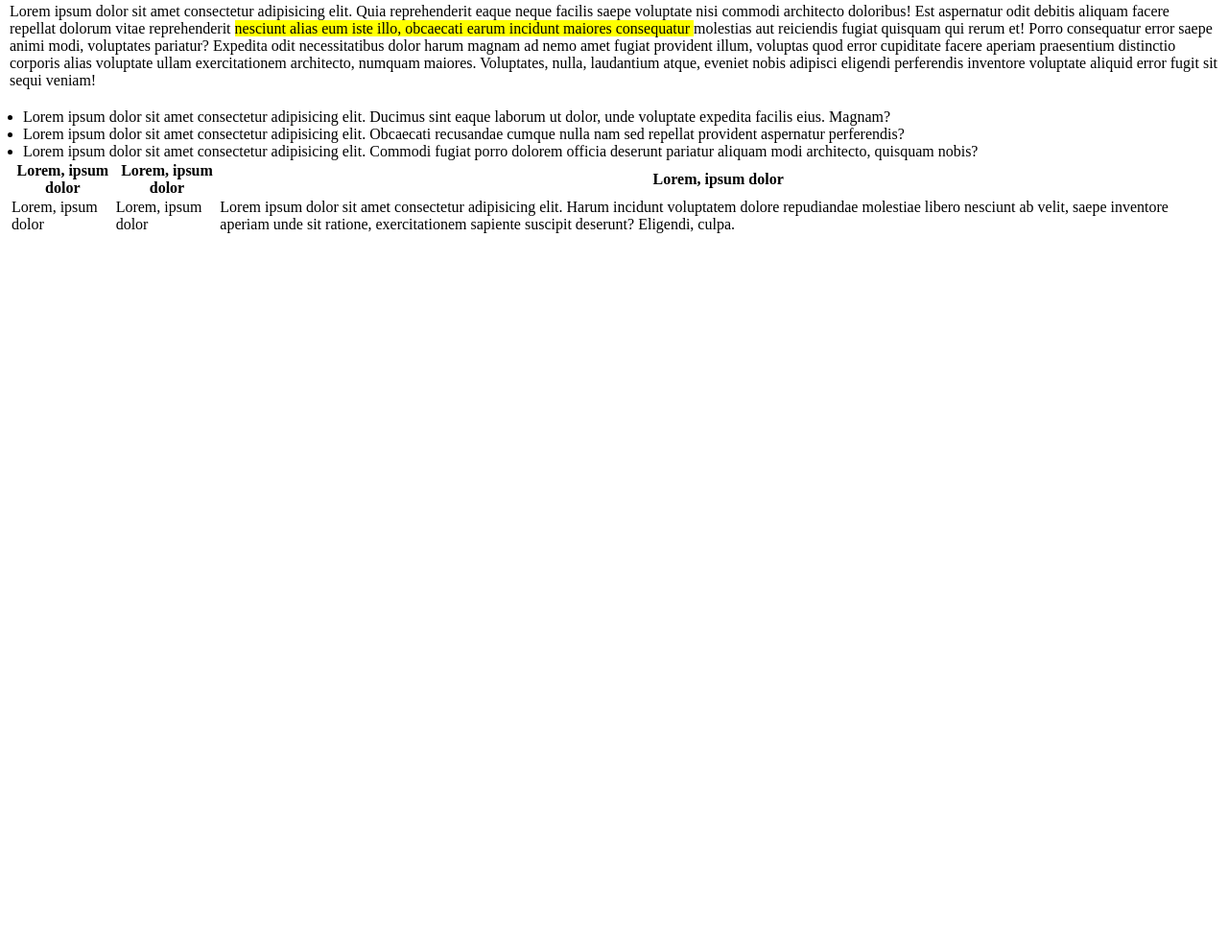
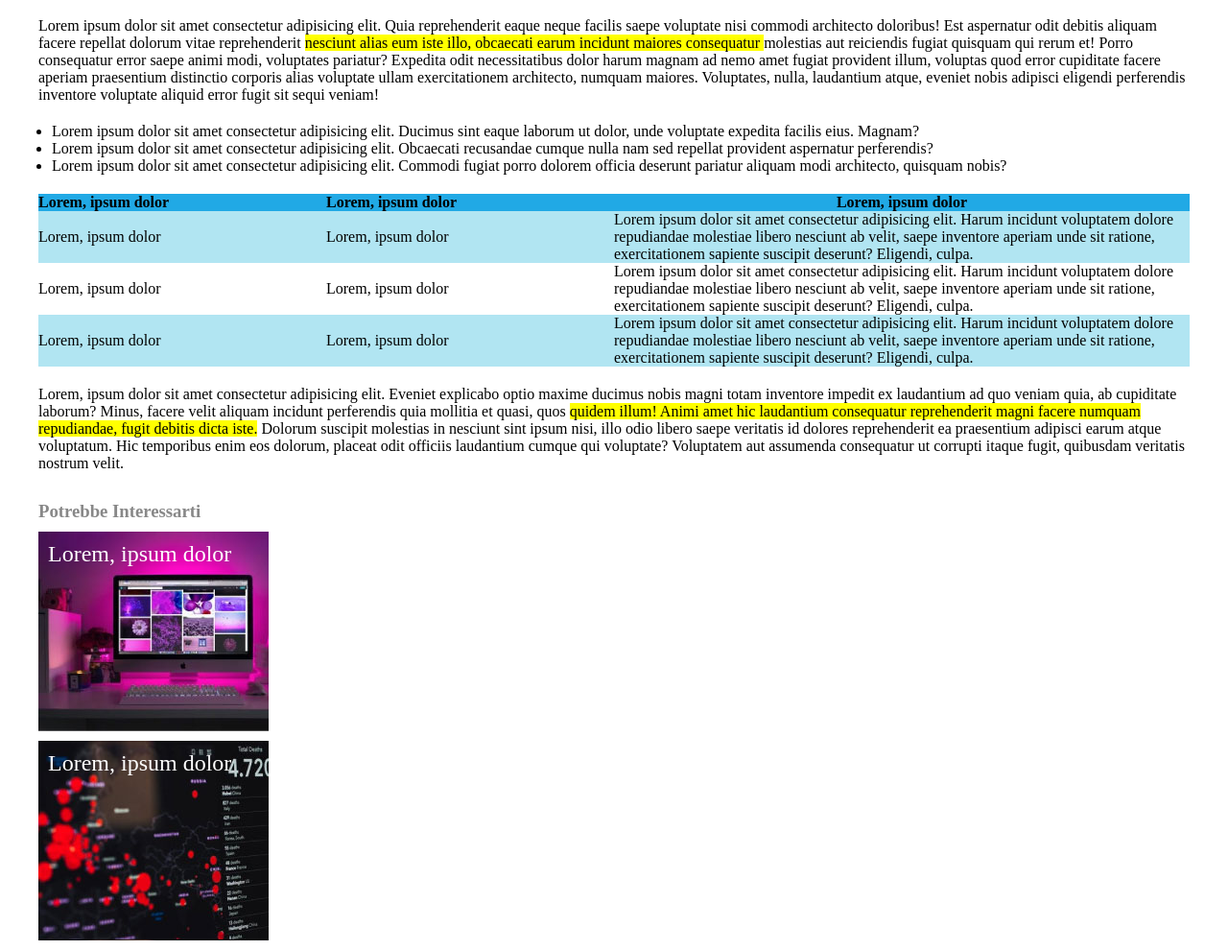
Before and after one commit to ttom-eragiapreso/html-css-booleaner, a plain HTML site: page index.html in a window 1280 px wide. Shown: the part 662-1652 px from the top of the page at 96% size. Before the commit the page ends 907 px from the top, so only its background shows below. Drawn offline with Linux system fonts and the light colour scheme.

Commit message:
[add] all styles

```diff
--- a/index.html
+++ b/index.html
@@ -5,7 +5,7 @@
   <meta http-equiv="X-UA-Compatible" content="IE=edge">
   <meta name="viewport" content="width=device-width, initial-scale=1.0">
   <link rel="stylesheet" href="/styles.css">
-  <title>Document</title>
+  <title>Html-css-booleaner</title>
 </head>
 <body>
 
@@ -56,28 +56,45 @@
       <table>
         <thead>
           <div class="table-head">
-            <tr>
+            <tr class="table-header">
               <th>Lorem, ipsum dolor</th>
               <th>Lorem, ipsum dolor</th>
-              <th>Lorem, ipsum dolor</th>
+              <th class="last">Lorem, ipsum dolor</th>
             </tr>
           </div>
         </thead>
         <tbody>
+          <tr class="primary-color">
+            <td>Lorem, ipsum dolor</td>
+            <td>Lorem, ipsum dolor</td>
+            <td>Lorem ipsum dolor sit amet consectetur adipisicing elit. Harum incidunt voluptatem dolore repudiandae molestiae libero nesciunt ab velit, saepe inventore aperiam unde sit ratione, exercitationem sapiente suscipit deserunt? Eligendi, culpa.</td>
+          </tr>
           <tr>
             <td>Lorem, ipsum dolor</td>
             <td>Lorem, ipsum dolor</td>
             <td>Lorem ipsum dolor sit amet consectetur adipisicing elit. Harum incidunt voluptatem dolore repudiandae molestiae libero nesciunt ab velit, saepe inventore aperiam unde sit ratione, exercitationem sapiente suscipit deserunt? Eligendi, culpa.</td>
           </tr>
-
+          <tr class="primary-color">
+            <td>Lorem, ipsum dolor</td>
+            <td>Lorem, ipsum dolor</td>
+            <td>Lorem ipsum dolor sit amet consectetur adipisicing elit. Harum incidunt voluptatem dolore repudiandae molestiae libero nesciunt ab velit, saepe inventore aperiam unde sit ratione, exercitationem sapiente suscipit deserunt? Eligendi, culpa.</td>
+          </tr>
         </tbody>
       </table>
 
     </section>
+
+    <!-- Paragraph under the table -->
+
+    <section>
+      <p>Lorem, ipsum dolor sit amet consectetur adipisicing elit. Eveniet explicabo optio maxime ducimus nobis magni totam inventore impedit ex laudantium ad quo veniam quia, ab cupiditate laborum? Minus, facere velit aliquam incidunt perferendis quia mollitia et quasi, quos <span class="highlight">quidem illum! Animi amet hic laudantium consequatur reprehenderit magni facere numquam repudiandae, fugit debitis dicta iste.</span>  Dolorum suscipit molestias in nesciunt sint ipsum nisi, illo odio libero saepe veritatis id dolores reprehenderit ea praesentium adipisci earum atque voluptatum. Hic temporibus enim eos dolorum, placeat odit officiis laudantium cumque qui voluptate? Voluptatem aut assumenda consequatur ut corrupti itaque fugit, quibusdam veritatis nostrum velit.</p>
+    </section>
   </main>
 
   <footer>
-
+    <h3>Potrebbe Interessarti</h3>
+      <div class="footer-img">Lorem, ipsum dolor</div>
+      <div class="footer-img footer-img-1">Lorem, ipsum dolor</div>
   </footer>
 
 </body>
--- a/styles.css
+++ b/styles.css
@@ -4,29 +4,33 @@
   padding: 0;
 }
 
-body {
-  margin: 0 10px;
+body * {
+  max-width: 1200px;
+  margin: 0 auto;
 }
 
-h1 {
-  /* margin-top: 18px;
-  margin-left: 4px; */
-}
-
-span {
-  /* padding: 10px 4px; */
+body {
 }
 
 li {
   margin: 0 14px;
 }
 
+h3 {
+  color: #888;
+}
+
 .header-container {
   background-color: #4EA0FF;
 }
 
+.img-gallery {
+  margin-top: 15px;
+}
+
 .logo {
-  height: 250px;
+  /* height: 250px; */
+  margin-top: 95px;
   width: 260px;
 }
 .header {
@@ -48,3 +52,46 @@ li {
 .highlight {
   background-color: yellow;
 }
+
+table {
+  margin-top: 20px;
+  border-collapse: collapse;
+  margin-bottom: 20px;
+
+}
+
+.last {
+  width: 50%;
+}
+
+th:first-child, th:nth-child(2) {
+  text-align: left;
+}
+
+.table-header {
+  background-color: #21A9E5;
+  border-style: none;
+}
+
+.primary-color {
+  background-color: #B1E5F2;
+}
+
+
+footer {
+  margin-top: 30px;
+}
+
+.footer-img {
+  height: 208px;
+  width: 20%;
+  background-image: url(/img/monitor.jpg);
+  margin: 10px 0;
+  color: white;
+  font-size: 1.5rem;
+  padding-top: 10px;
+  padding-left: 10px;
+}
+.footer-img-1 {
+  background-image: url(/img/graph.jpg);
+}
```
Also changed, not shown: 1 other file.
